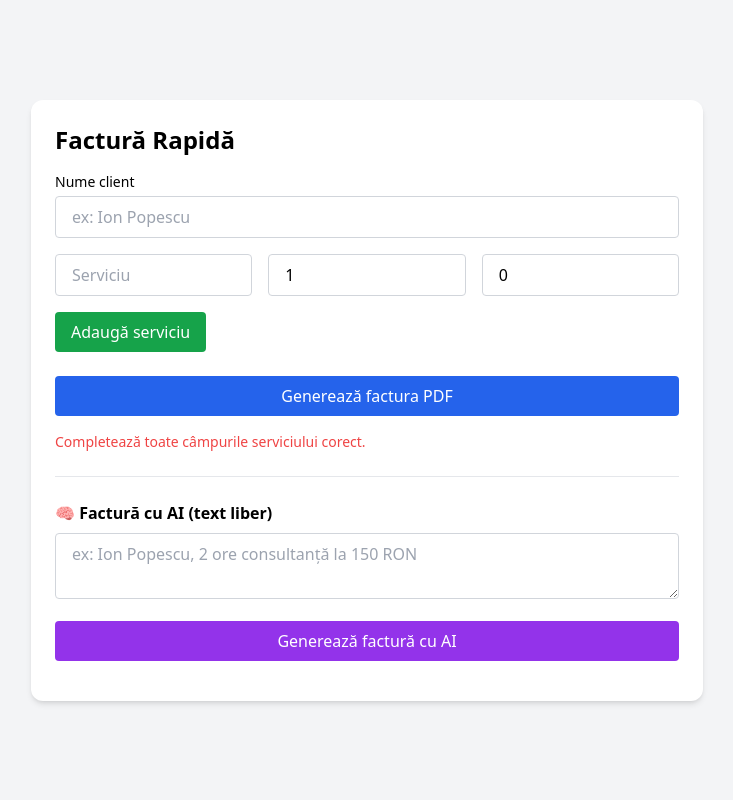
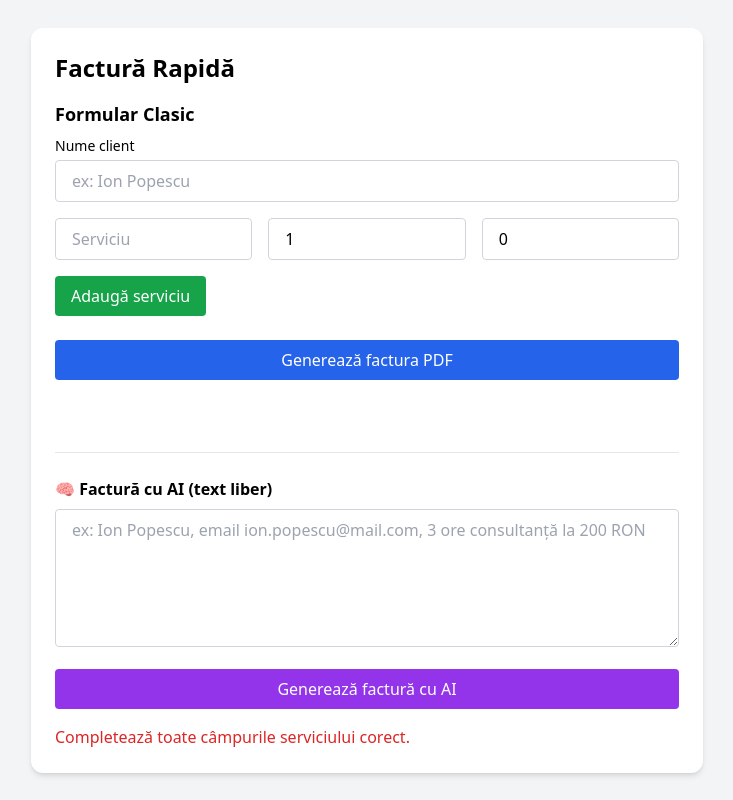
Before and after one commit to silviustoian/factura-rapida, a React (Create React App) app: page / in a window 1280 px wide. Both pictures are taken after a click on the button "Adaugă serviciu". Shown: the whole page, without its empty margins (273-1006 px from the left). Built offline with nearby package versions, Linux system fonts and the light colour scheme.

Commit message:
Frontend actualization updates

```diff
--- a/src/App.js
+++ b/src/App.js
@@ -1,23 +1,24 @@
 import { useState } from "react";
 
 function App() {
+  // Form clasic
   const [clientName, setClientName] = useState("");
   const [services, setServices] = useState([]);
-  const [rawText, setRawText] = useState("");
-  const [loadingAI, setLoadingAI] = useState(false);
   const [currentService, setCurrentService] = useState({
     name: "",
     quantity: 1,
     price: 0,
   });
+
+  // AI parsing
+  const [rawText, setRawText] = useState("");
+  const [loadingAI, setLoadingAI] = useState(false);
+
   const [error, setError] = useState("");
 
+  // Adaugă serviciu în listă (form clasic)
   const handleAddService = () => {
-    if (
-      !currentService.name ||
-      currentService.quantity <= 0 ||
-      currentService.price <= 0
-    ) {
+    if (!currentService.name || currentService.quantity <= 0 || currentService.price <= 0) {
       setError("Completează toate câmpurile serviciului corect.");
       return;
     }
@@ -26,24 +27,19 @@ function App() {
     setError("");
   };
 
-  const handleGenerate = async () => {
+  // Generează factura cu form clasic
+  const handleGenerateClassic = async () => {
+    setError("");
     if (!clientName || services.length === 0) {
-      setError(
-        "Completează numele clientului și adaugă cel puțin un serviciu."
-      );
+      setError("Completează numele clientului și adaugă cel puțin un serviciu.");
       return;
     }
 
     try {
       const response = await fetch("http://localhost:4000/generate-invoice", {
         method: "POST",
-        headers: {
-          "Content-Type": "application/json",
-        },
-        body: JSON.stringify({
-          name: clientName,
-          services,
-        }),
+        headers: { "Content-Type": "application/json" },
+        body: JSON.stringify({ name: clientName, services }),
       });
 
       const blob = await response.blob();
@@ -53,11 +49,11 @@ function App() {
       link.download = "factura.pdf";
       link.click();
     } catch (err) {
-      console.error("Eroare la generarea facturii:", err);
       setError("Eroare la generarea facturii.");
     }
   };
 
+  // Generează factura cu AI parsing
   const handleAIParsing = async () => {
     setError("");
     if (!rawText.trim()) {
@@ -68,32 +64,33 @@ function App() {
     setLoadingAI(true);
 
     try {
-      // 1. Trimitem textul la AI (proxy backend)
       const response = await fetch("http://localhost:4000/parse-with-ai", {
         method: "POST",
         headers: { "Content-Type": "application/json" },
         body: JSON.stringify({ text: rawText }),
       });
 
+      if (!response.ok) throw new Error("Eroare la parsarea textului.");
+
       const { parsed } = await response.json();
 
       if (!parsed?.name || !parsed?.services) {
         setError("Nu am putut extrage corect datele din text.");
+        setLoadingAI(false);
         return;
       }
 
-      // 2. Trimitem JSON-ul rezultat spre generare PDF
-      const facturaResponse = await fetch(
-        "http://localhost:4000/generate-invoice",
-        {
+      const facturaResponse = await fetch("http://localhost:4000/generate-invoice", {
         method: "POST",
         headers: { "Content-Type": "application/json" },
         body: JSON.stringify({
           name: parsed.name,
+          clientEmail: parsed.email || "",
           services: parsed.services,
         }),
-        }
-      );
+      });
+
+      if (!facturaResponse.ok) throw new Error("Eroare la generarea facturii.");
 
       const blob = await facturaResponse.blob();
       const fileURL = window.URL.createObjectURL(blob);
@@ -104,8 +101,7 @@ function App() {
 
       setRawText("");
     } catch (err) {
-      console.error("Eroare la AI:", err);
-      setError("Eroare la procesarea cu AI.");
+      setError(err.message || "Eroare la procesare.");
     } finally {
       setLoadingAI(false);
     }
@@ -116,6 +112,8 @@ function App() {
       <div className="bg-white p-6 rounded-xl shadow-md w-full max-w-2xl">
         <h1 className="text-2xl font-bold mb-4">Factură Rapidă</h1>
 
+        {/* FORM CLASIC */}
+        <h2 className="text-lg font-semibold mb-2">Formular Clasic</h2>
         <label className="block text-sm font-medium mb-1">Nume client</label>
         <input
           type="text"
@@ -129,33 +127,21 @@ function App() {
           <input
             type="text"
             value={currentService.name}
-            onChange={(e) =>
-              setCurrentService({ ...currentService, name: e.target.value })
-            }
+            onChange={(e) => setCurrentService({ ...currentService, name: e.target.value })}
             className="border border-gray-300 rounded px-4 py-2"
             placeholder="Serviciu"
           />
           <input
             type="number"
             value={currentService.quantity}
-            onChange={(e) =>
-              setCurrentService({
-                ...currentService,
-                quantity: Number(e.target.value),
-              })
-            }
+            onChange={(e) => setCurrentService({ ...currentService, quantity: Number(e.target.value) })}
             className="border border-gray-300 rounded px-4 py-2"
             placeholder="Cant."
           />
           <input
             type="number"
             value={currentService.price}
-            onChange={(e) =>
-              setCurrentService({
-                ...currentService,
-                price: Number(e.target.value),
-              })
-            }
+            onChange={(e) => setCurrentService({ ...currentService, price: Number(e.target.value) })}
             className="border border-gray-300 rounded px-4 py-2"
             placeholder="Preț RON"
           />
@@ -170,7 +156,7 @@ function App() {
 
         {services.length > 0 && (
           <div className="mb-6">
-            <h2 className="font-semibold mb-2">Servicii adăugate:</h2>
+            <h3 className="font-semibold mb-2">Servicii adăugate:</h3>
             <ul className="text-sm space-y-1">
               {services.map((s, idx) => (
                 <li key={idx}>
@@ -182,30 +168,33 @@ function App() {
         )}
 
         <button
-          onClick={handleGenerate}
-          className="w-full bg-blue-600 text-white py-2 rounded hover:bg-blue-700"
+          onClick={handleGenerateClassic}
+          className="w-full bg-blue-600 text-white py-2 rounded hover:bg-blue-700 mb-12"
         >
           Generează factura PDF
         </button>
 
-        {error && <p className="text-red-500 mt-4 text-sm">{error}</p>}
         <hr className="my-6" />
 
+        {/* AI PARSING */}
         <h2 className="font-semibold mb-2">🧠 Factură cu AI (text liber)</h2>
         <textarea
           value={rawText}
           onChange={(e) => setRawText(e.target.value)}
           className="w-full border border-gray-300 rounded px-4 py-2 mb-4"
-          placeholder="ex: Ion Popescu, 2 ore consultanță la 150 RON"
+          placeholder="ex: Ion Popescu, email ion.popescu@mail.com, 3 ore consultanță la 200 RON"
+          rows={5}
         />
 
         <button
           onClick={handleAIParsing}
           disabled={loadingAI}
-          className="w-full bg-purple-600 text-white py-2 rounded hover:bg-purple-700 mb-4"
+          className="w-full bg-purple-600 text-white py-2 rounded hover:bg-purple-700"
         >
           {loadingAI ? "Se generează..." : "Generează factură cu AI"}
         </button>
+
+        {error && <p className="mt-4 text-red-600">{error}</p>}
       </div>
     </div>
   );
```
Lines whose indentation alone changed are shown as unchanged.
